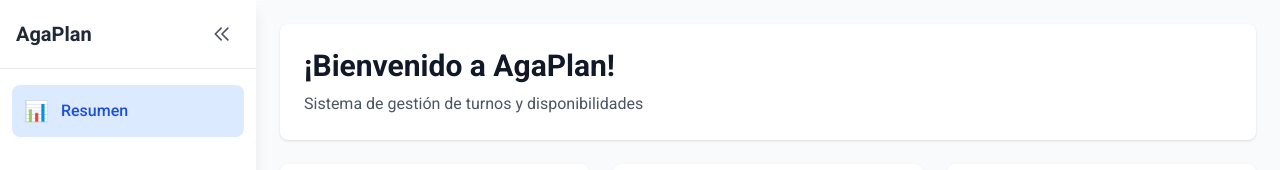
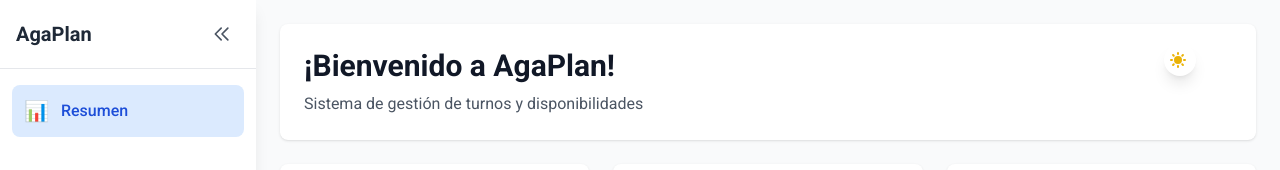
Before and after one commit to SoulThalion/AgaPlan, a React (Vite) app in the folder frontend/: page /dashboard in a window 1280 px wide. Shown: the top 170 px of the page. Built offline with nearby package versions, Linux system fonts and the light colour scheme; no server answers; sample sign-in values are in the browser's storage.

Commit message:
switch para modos oscuro en el header

```diff
--- a/frontend/src/components/DashboardOverview.tsx
+++ b/frontend/src/components/DashboardOverview.tsx
@@ -14,6 +14,7 @@ import ListView from './dashboard/ListView';
 import ColorLegend from './dashboard/ColorLegend';
 import DebugInfo from './dashboard/DebugInfo';
 import TurnoModal from './dashboard/TurnoModal';
+import ThemeToggle from './ThemeToggle';
 import { generateTurnosPDF, generateMyTurnosPDF, generateWeekTurnosPDF, type TurnoForPDF } from '../utils/pdfGenerator';
 
 export default function DashboardOverview() {
@@ -1355,7 +1356,12 @@ export default function DashboardOverview() {
   return (
     <div className="space-y-6" key={turnosKey}>
       {/* Header */}
-      <div className="bg-white dark:bg-gray-800 rounded-lg shadow p-6">
+      <div className="bg-white dark:bg-gray-800 rounded-lg shadow p-6 relative">
+        {/* Theme Toggle en la esquina superior derecha */}
+        <div className="absolute top-4 right-4">
+          <ThemeToggle />
+        </div>
+
         <h1 className="text-3xl font-bold text-gray-900 dark:text-white mb-2">
           ¡Bienvenido a AgaPlan!
         </h1>
```
